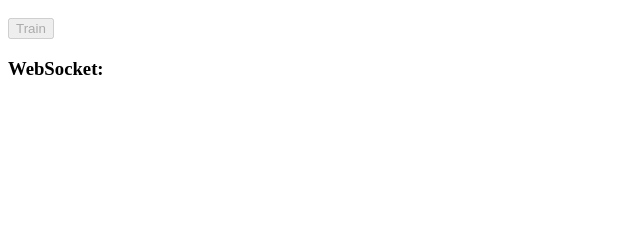
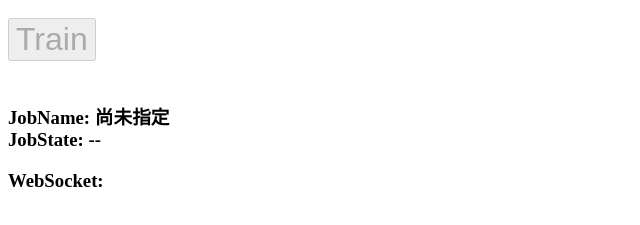
Before and after one commit to marty5499/webcam, a plain HTML site: page train.html in a window 1280 px wide. Shown: the part 57-282 px from the top of the page, without its empty margins (0-640 px from the left). Drawn offline with nearby package versions, Linux system fonts and the light colour scheme.

Commit message:
add jobState

```diff
--- a/train.html
+++ b/train.html
@@ -2,9 +2,14 @@
 <script src="https://cdnjs.cloudflare.com/ajax/libs/socket.io/4.5.0/socket.io.min.js"></script>
 
 <h1>模型訓練測試</h1>
-<button id='btn' onclick="trainModel()" disabled>Train</button>
-<br>
-<h3>WebSocket: <span id='msg'></span></h3>
+<button id='btn' onclick="trainModel()" disabled style="font-size:2em">Train</button>
+<h3>
+    <div><br>
+    JobName: <span id='jobHome'> 尚未指定</span><br>
+    JobState: <span id='jobState'> --</span>
+</div>
+</h3>
+<h3>WebSocket: <span id='msg'> </span></h3>
 <h2><span id='progress'></span></h2>
 
 <script>
@@ -55,6 +60,7 @@
             if (info.msg == '完成訓練') {
                 endTime = new Date().getTime();
                 var spendTime = parseInt((endTime - startTime) / 1000);
+                console.log(startTime, endTime, spendTime);
                 progress.innerHTML = info.msg + " , 花費：" + spendTime + "秒";
             } else {
                 progress.innerHTML = info.msg;
@@ -78,7 +84,10 @@
             body: JSON.stringify(postData)
         })
             .then(response => response.json())
-            .then(json => console.log(json.job));
+            .then(json => {
+                jobHome.innerHTML = json.job.home;
+                jobState.innerHTML = json.job.info;
+            });
     }
 
 
```
